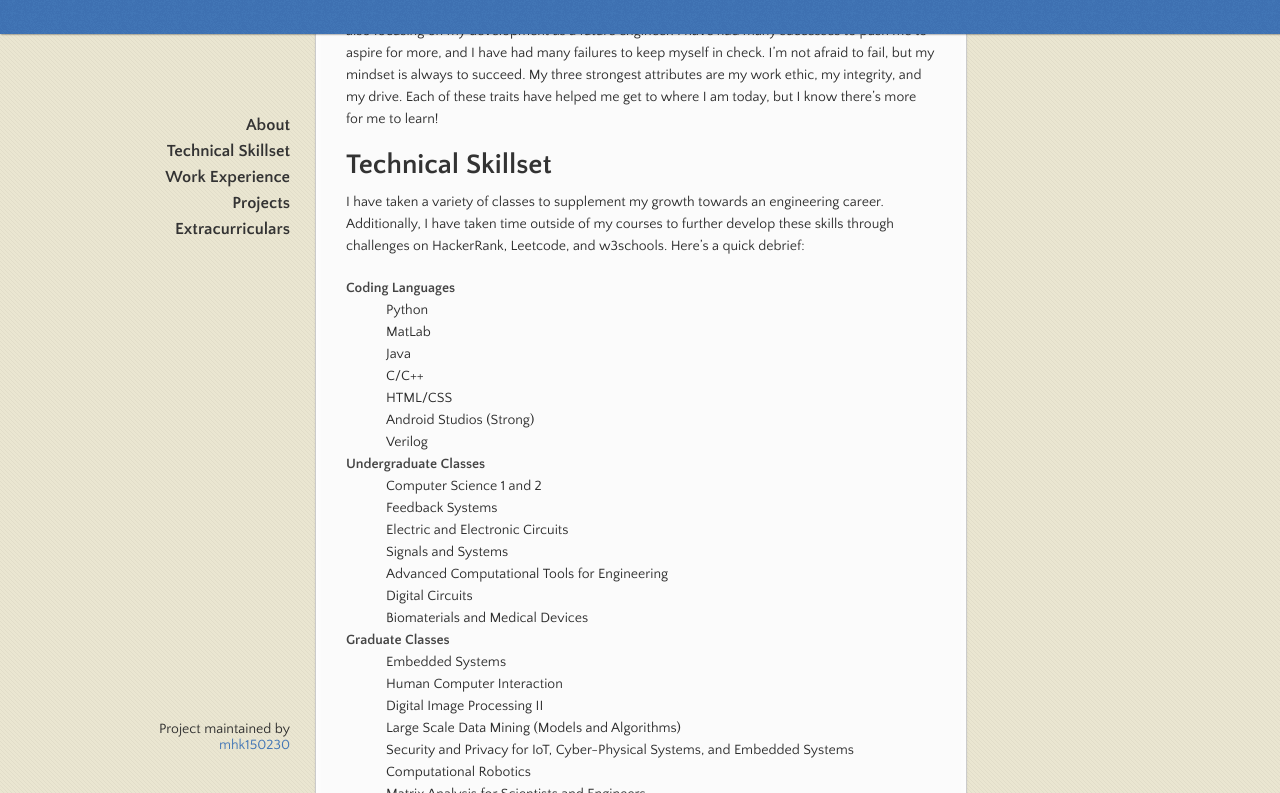
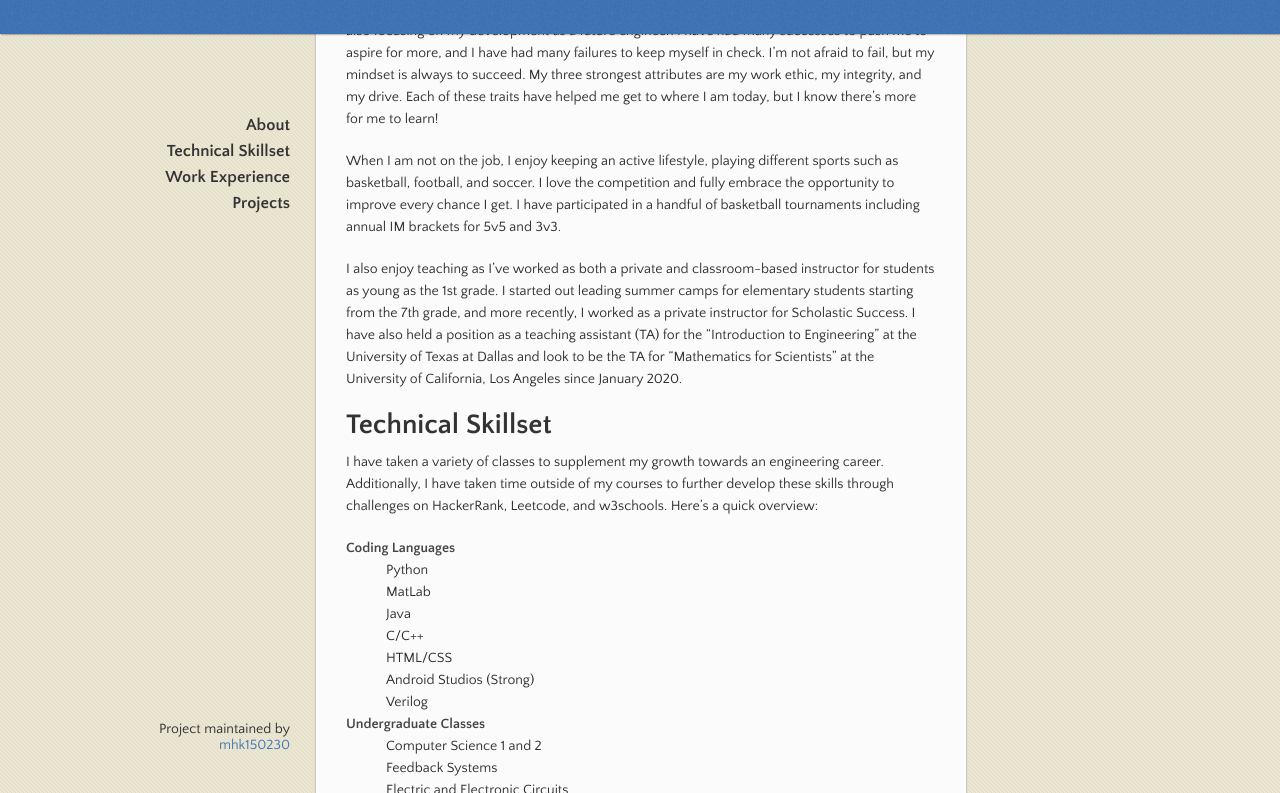
Before and after one commit to mhk150230/Michael-Kim-Bio, a Jekyll site: the page built from index.md, in a window 1280 px wide and 900 px high, scrolled down 990 px, cut to the strip 107-900 px from the top of the window. Built offline with Jekyll 4.4.1, drawn with Linux system fonts in a browser that asks for light colours; some of the changed text lies outside the part shown.

Commit message:
Update index.md

```diff
--- a/index.md
+++ b/index.md
@@ -30,8 +30,13 @@ Hi! My name is Michael Kim and I am currently an Electrical and Computer Enginee
 
 Over the past 5 years, I have been blessed to be able to take courses that spark my interest while also focusing on my development as a future engineer. I have had many successes to push me to aspire for more, and I have had many failures to keep myself in check. I'm not afraid to fail, but my mindset is always to succeed. My three strongest attributes are my work ethic, my integrity, and my drive. Each of these traits have helped me get to where I am today, but I know there's more for me to learn!
 
+When I am not on the job, I enjoy keeping an active lifestyle, playing different sports such as basketball, football, and soccer. I love the competition and fully embrace the opportunity to improve every chance I get. I have participated in a handful of basketball tournaments including annual IM brackets for 5v5 and 3v3.
+
+I also enjoy teaching as I’ve worked as both a private and classroom-based instructor for students as young as the 1st grade. I started out leading summer camps for elementary students starting from the 7th grade, and more recently, I worked as a private instructor for Scholastic Success. I have also held a position as a teaching assistant (TA) for the "Introduction to Engineering" at the University of Texas at Dallas and look to be the TA for "Mathematics for Scientists" at the University of California, Los Angeles since January 2020.
+
+
 # Technical Skillset
-I have taken a variety of classes to supplement my growth towards an engineering career. Additionally, I have taken time outside of my courses to further develop these skills through challenges on HackerRank, Leetcode, and w3schools.  Here's a quick debrief:
+I have taken a variety of classes to supplement my growth towards an engineering career. Additionally, I have taken time outside of my courses to further develop these skills through challenges on HackerRank, Leetcode, and w3schools.  Here's a quick overview:
 
 <dl>
 <dt>Coding Languages</dt>
@@ -168,8 +173,3 @@ Features:
 **Github**: [https://github.com/Rayckey/social_game](https://github.com/Rayckey/social_game)
 
 **Paper**: [Social Distancing Simulator: 2D Planner in aMulti-Agent and Dynamic Environments](https://github.com/mhk150230/Classification-Analysis-on-Textual-Data)
-
-# Extracurriculars
-When I am not on the job, I enjoy keeping an active lifestyle, playing different sports such as basketball, football, and soccer. I love the competition and fully embrace the opportunity to improve every chance I get. I have participated in a handful of basketball tournaments including annual IM brackets for 5v5 and 3v3.
-
-I also enjoy teaching as I’ve worked as both a private and classroom-based instructor for students as young as the 1st grade. I started out leading summer camps for elementary students starting from the 7th grade, and more recently, I worked as a private instructor for Scholastic Success. I have also held a position as a teaching assistant (TA) for the "Introduction to Engineering" at the University of Texas at Dallas and look to be the TA for "Mathematics for Scientists" at the University of California, Los Angeles since January 2020.
```
